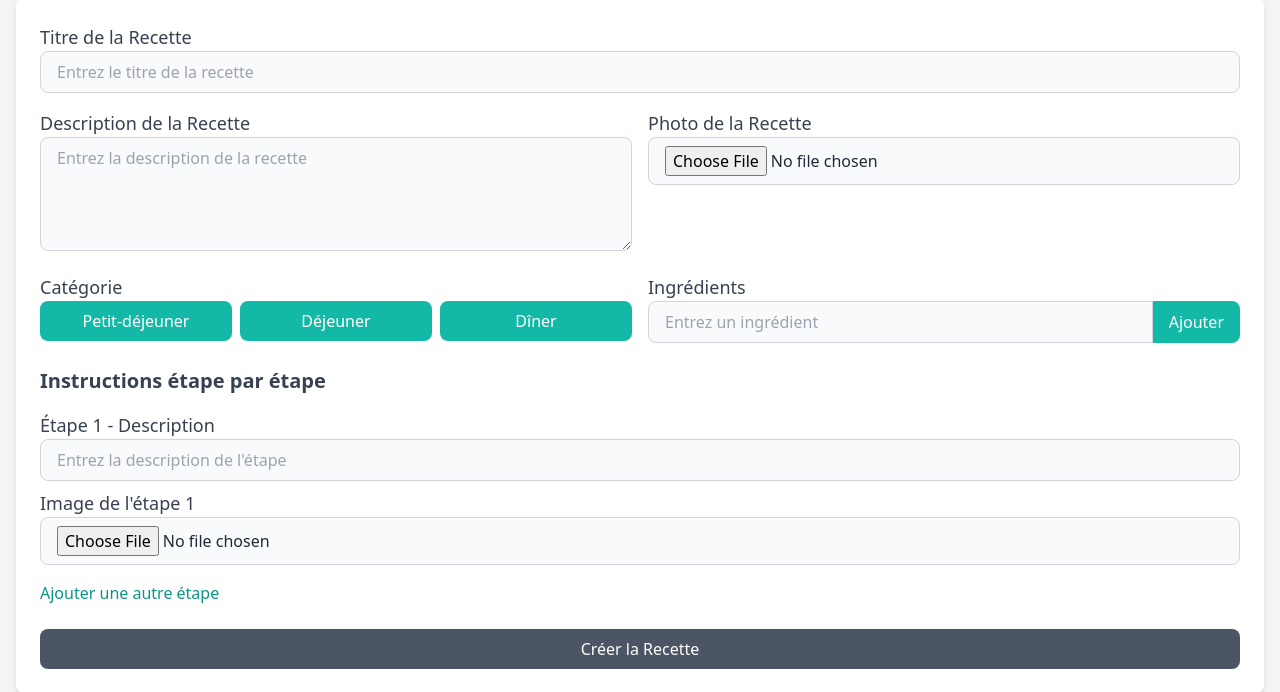
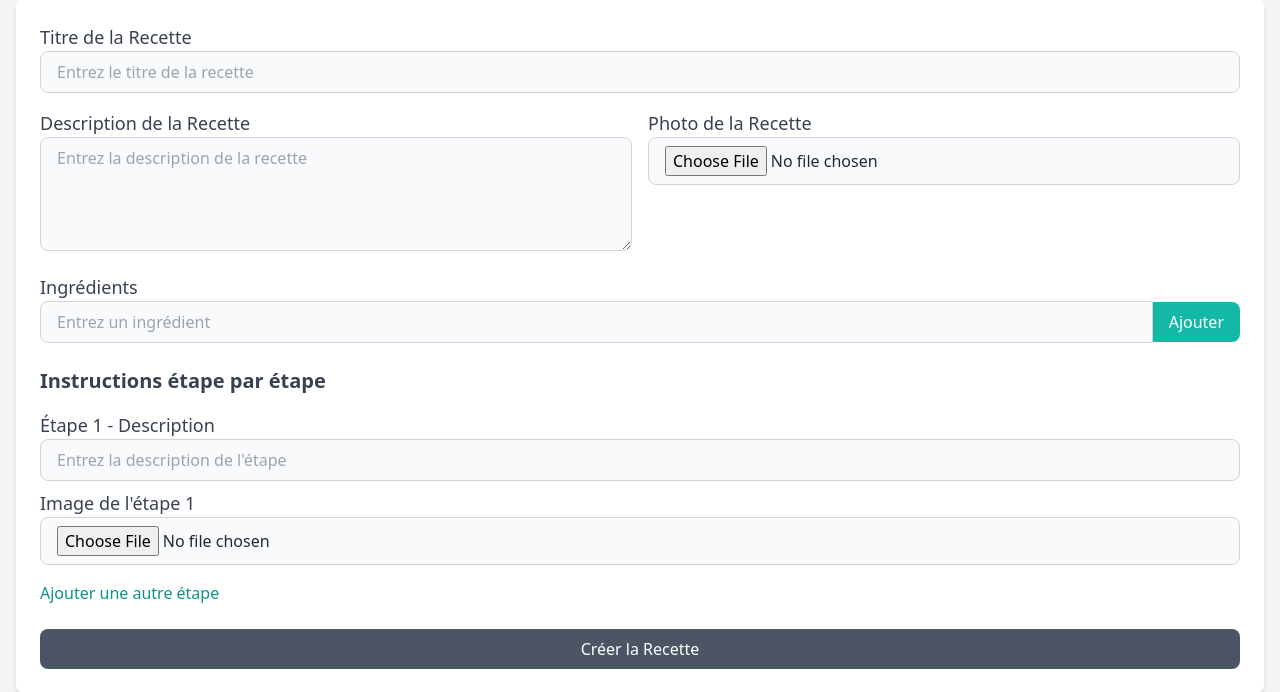
Before and after one commit to Soufiane-coder351/Recipe-App, a Django app: page /recipes/createrecipe in a window 1280 px wide. Shown: the part 165-857 px from the top of the page. Run offline with Django 5.2, Linux system fonts and the light colour scheme; a user stored in the database is signed in; some libraries are stand-ins or nearby versions.

Commit message:
deleteing the categorie because it was useless

```diff
--- a/recipeApp/recipes/templates/recipes/createrecipe.html
+++ b/recipeApp/recipes/templates/recipes/createrecipe.html
@@ -33,6 +33,7 @@
         {% endif %}
         <form class="bg-white p-6 rounded-lg shadow-md" method="post" enctype="multipart/form-data">
             {% csrf_token %}
+
             <!-- Recipe Title -->
             <div class="mb-4">
                 <label for="title" class="block text-gray-700 text-lg font-medium">Titre de la Recette</label>
@@ -54,32 +55,16 @@
                 </div>
             </div>
 
-            <!-- Category and Ingredients -->
-            <div class="grid grid-cols-1 sm:grid-cols-2 gap-4 mb-4">
-                <!-- Category -->
-                <div>
-                    <label for="categorie" class="block text-gray-700 text-lg font-medium">Catégorie</label>
-                    <div class="flex space-x-2">
-                        <button type="button" class="category-btn w-full px-4 py-2 bg-teal-500 text-white rounded-lg hover:bg-gray-500" onclick="setActiveCategory(this)">Petit-déjeuner</button>
-                        <button type="button" class="category-btn w-full px-4 py-2 bg-teal-500 text-white rounded-lg hover:bg-gray-500" onclick="setActiveCategory(this)">Déjeuner</button>
-                        <button type="button" class="category-btn w-full px-4 py-2 bg-teal-500 text-white rounded-lg hover:bg-gray-500" onclick="setActiveCategory(this)">Dîner</button>
-                    </div>
+            <!-- Ingredients Field in the Same Row as Description -->
+            <div class="mb-4">
+                <label for="recipeIngredients" class="block text-gray-700 text-lg font-medium">Ingrédients</label>
+                <div id="ingredientsContainer" class="flex items-center">
+                    <input type="text" class="w-full px-4 py-2 border border-gray-300 rounded-l-lg bg-gray-50 text-gray-800" id="ingredientInput" placeholder="Entrez un ingrédient" />
+                    <button type="button" class="px-4 py-2 bg-teal-500 text-white rounded-r-lg" id="addIngredientBtn">Ajouter</button>
                 </div>
-
-                <!-- Ingredients -->
-                <div>
-                    <label for="recipeIngredients" class="block text-gray-700 text-lg font-medium">Ingrédients</label>
-                    <div id="ingredientsContainer">
-                        <div class="flex mb-2">
-                            <input type="text" class="w-full px-4 py-2 border border-gray-300 rounded-l-lg bg-gray-50 text-gray-800" id="ingredientInput" placeholder="Entrez un ingrédient" />
-                            <button type="button" class="px-4 py-2 bg-teal-500 text-white rounded-r-lg" id="addIngredientBtn">Ajouter</button>
-                        </div>
-                        <div id="ingredientsList" class="flex flex-wrap gap-2"></div>
-                    </div>
-                    <input type="text" id="ingredientsInput" name="ingredients" hidden> <!--Hidden field for ingredients-->
-                </div>
+                <div id="ingredientsList" class="flex flex-wrap gap-2 mt-2"></div>
+                <input type="text" id="ingredientsInput" name="ingredients" hidden> <!--Hidden field for ingredients-->
             </div>
-
 
             <!-- Step-by-step Instructions with Images -->
             <h4 class="text-xl font-semibold text-gray-700 mb-4">Instructions étape par étape</h4>
@@ -93,11 +78,7 @@
                 </div>
             </div>
 
-
-
             <button type="button" class="text-teal-600 hover:underline" onclick="addStep()">Ajouter une autre étape</button>
-
-
 
             <!-- Submit Button -->
             <button type="submit" class="w-full bg-gray-600 text-white py-2 rounded-lg mt-6">Créer la Recette</button>
@@ -111,7 +92,7 @@
 
     <!-- Script to add steps and ingredients dynamically -->
     {% load static %}
-    <script src="{% static 'recipes/js/createrecipe.js' %}">    </script>
+    <script src="{% static 'recipes/js/createrecipe.js' %}"></script>
 
 </body>
 </html>
```
